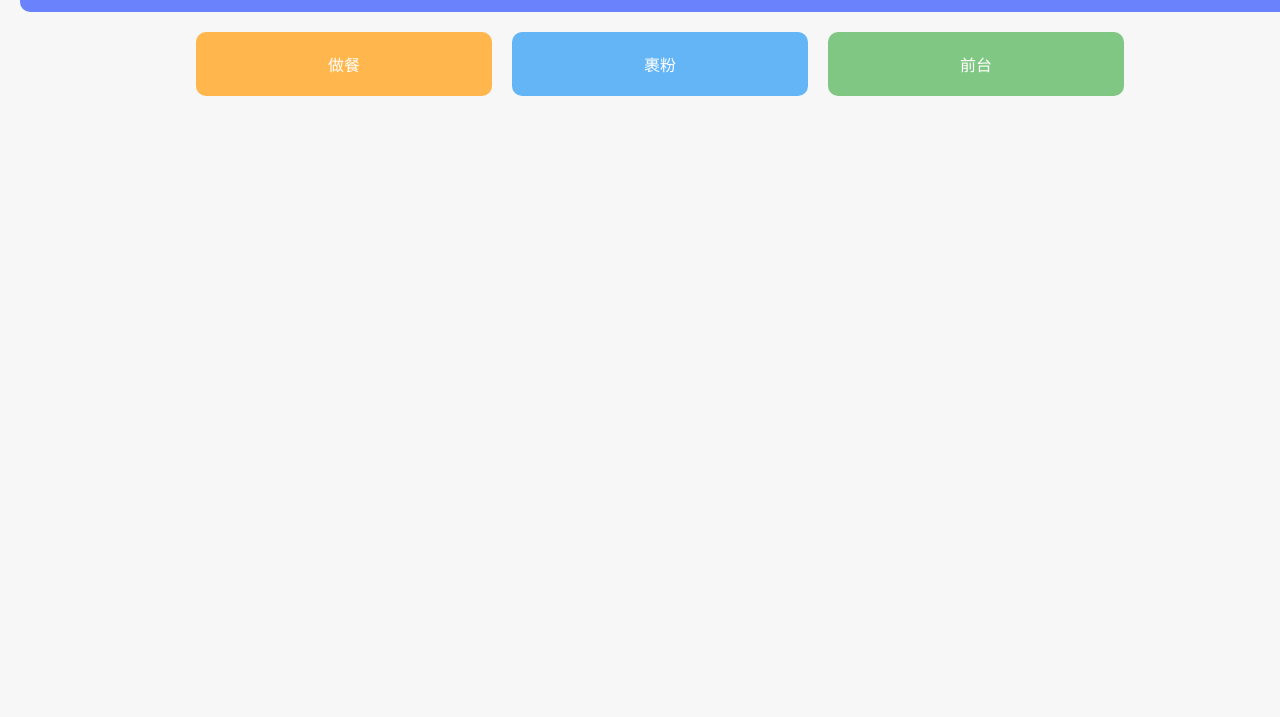
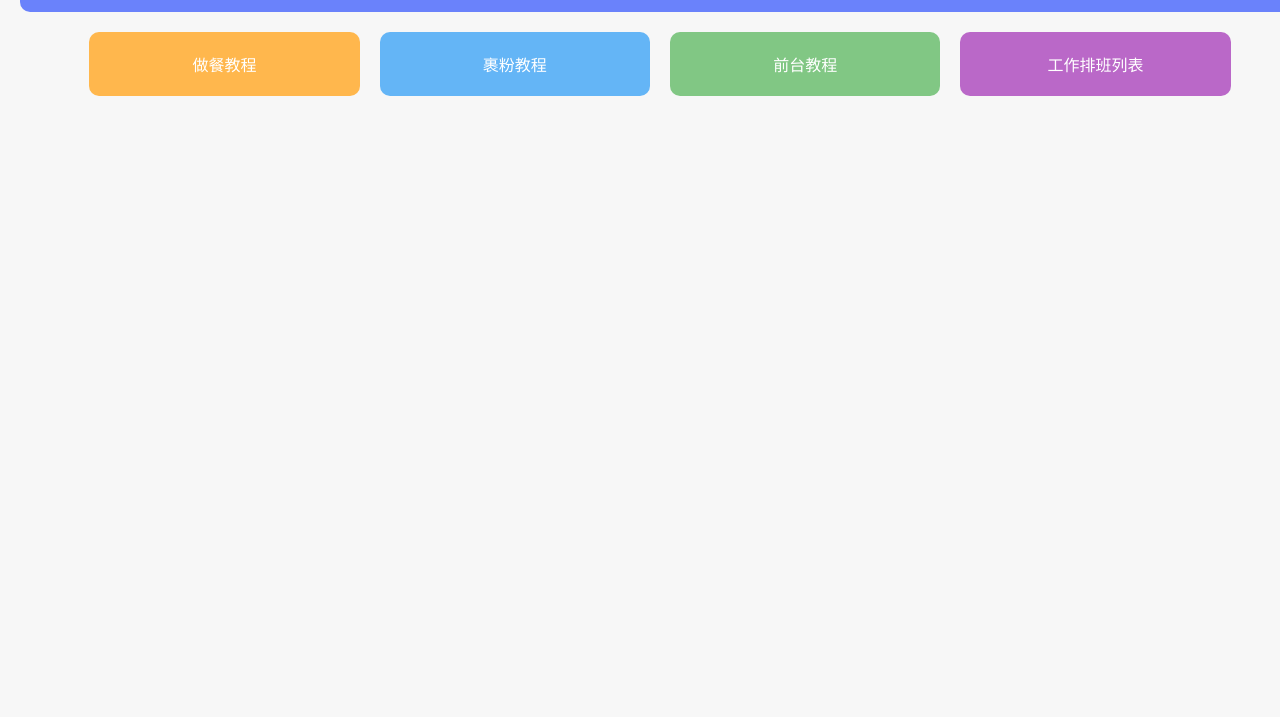
Before and after one commit to sun548946498/index.html, a plain HTML site: page index.html in a window 1280 px wide. Shown: the part 83-800 px from the top of the page. Drawn offline with Linux system fonts and the light colour scheme.

Commit message:
Update index.html

```diff
--- a/index.html
+++ b/index.html
@@ -6,7 +6,7 @@
     <title>员工工作向导</title>
     <style>
         body {
-            font-content://bin.mt.plus.fp/storage/emulated/0/123.html: Arial, sans-serif;
+            font-family: Arial, sans-serif;
             margin: 0;
             padding: 0;
             background-color: #f7f7f7;
@@ -30,7 +30,7 @@
             margin-bottom: 20px;
         }
         .menu div {
-            width: 20%;
+            width: 18%;
             padding: 20px;
             color: #ffffff;
             cursor: pointer;
@@ -45,6 +45,9 @@
         }
         .menu .reception {
             background-color: #81c784;
+        }
+        .menu .schedule {
+            background-color: #ba68c8;
         }
         .content {
             display: none;
@@ -61,9 +64,10 @@
     <div class="container">
         <div class="header">员工工作向导</div>
         <div class="menu">
-            <div class="cook" onclick="toggleContent('cookContent')">做餐</div>
-            <div class="coat" onclick="toggleContent('coatContent')">裹粉</div>
-            <div class="reception" onclick="toggleContent('receptionContent')">前台</div>
+            <div class="cook" onclick="toggleContent('cookContent')">做餐教程</div>
+            <div class="coat" onclick="toggleContent('coatContent')">裹粉教程</div>
+            <div class="reception" onclick="toggleContent('receptionContent')">前台教程</div>
+            <div class="schedule" onclick="toggleContent('scheduleContent')">工作排班列表</div>
         </div>
         <div id="cookContent" class="content">
             <!-- 做餐的具体内容 -->
@@ -79,6 +83,11 @@
             <!-- 前台的具体内容 -->
             <h2>前台步骤</h2>
             <p>这里是前台的具体内容...</p>
+        </div>
+        <div id="scheduleContent" class="content">
+            <!-- 工作排班列表的具体内容 -->
+            <h2>工作排班列表</h2>
+            <p>这里是工作排班列表的具体内容...</p>
         </div>
     </div>
 
```
